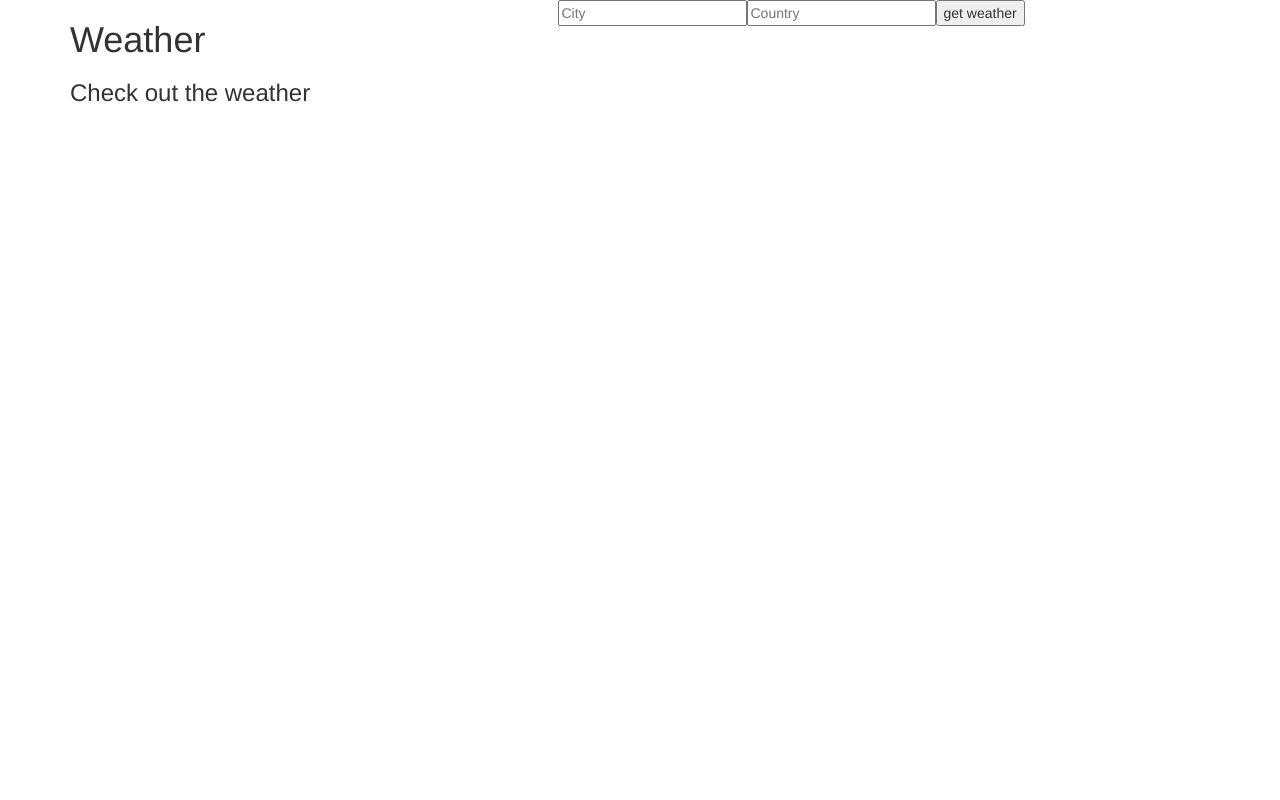
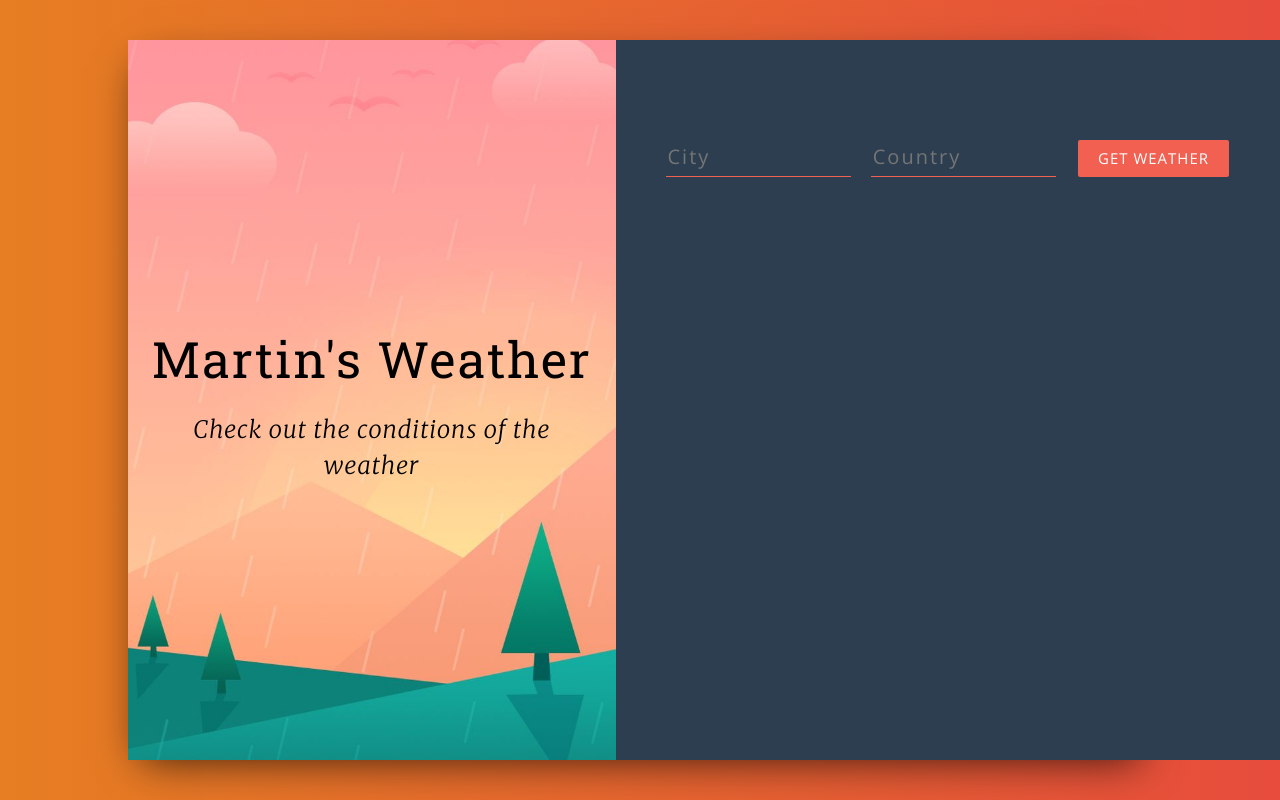
Before and after one commit to MartinLiut/weather-app, a React (Create React App) app: page / in a window 1280 px wide. Built offline with nearby package versions, Linux system fonts and the light colour scheme.

Commit message:
Working on styles II

```diff
--- a/src/App.css
+++ b/src/App.css
@@ -1,28 +1,128 @@
-.App {
-  text-align: center;
+@import url('https://fonts.googleapis.com/css?family=Merriweather:100,200,300,300i,400,400i,700');
+@import url('https://fonts.googleapis.com/css?family=Roboto+Slab:400,700');
+@import url('https://fonts.googleapis.com/css?family=Open+Sans:300,400');
+
+body {
+  font-family: "Open Sans", serif;
 }
 
-.App-logo {
-  animation: App-logo-spin infinite 20s linear;
-  height: 80px;
+.wrapper {
+  background: linear-gradient(to right, #e67e22, #e74c3c);
+  height: 100vh;
+  display: flex;
+  justify-content: center;
+  align-items: center;
 }
 
-.App-header {
-  background-color: #222;
-  height: 150px;
-  padding: 20px;
-  color: white;
+.main {
+  height: 90vh;
+  background: #fff;
+  box-shadow: 0px 13px 40px -13px rgba(0,0,0,0.75);
+  width: 80%;
+  margin: 0 auto;
 }
 
-.App-title {
-  font-size: 1.5em;
+.title-container {
+  height: 90vh;
+  background: url("img/bg.jpg") center center no-repeat;
+  background-size: cover;
+  display: flex;
+  align-items: center;
+  justify-content: center;
+  text-align: center;
+  color: #000;
 }
 
-.App-intro {
-  font-size: large;
+.title-container__title {
+  font-size: 50px;
+  letter-spacing: 2px;
+  line-height: 1.3;
+  font-family: 'Roboto Slab', serif;
 }
 
-@keyframes App-logo-spin {
-  from { transform: rotate(0deg); }
-  to { transform: rotate(360deg); }
+.title-container__subtitle {
+  font-style: italic;
+  font-weight: 100;
+  letter-spacing: 1px;
+  line-height: 1.5;
+  font-family: "Merriweather", serif;
 }
+
+.form-container {
+  background-color: #2c3e50;
+  height: 90vh;
+  padding-top: 100px;
+  padding-left: 50px;
+}
+
+input[type="text"] {
+  background-color: transparent;
+  border: 0;
+  border-bottom: solid 1px #f16051;
+  width: 30%;
+  padding-bottom: 4px;
+  color: #fff !important;
+  font-weight: lighter;
+  letter-spacing: 2px;
+  margin-bottom: 30px;
+  margin-right: 20px;
+  font-size: 20px;
+}
+
+input[type="text"] {
+    outline: none;
+}
+
+input:-webkit-autofill {
+    -webkit-box-shadow: 0 0 0 30px #2c3e50 inset;
+    -webkit-text-fill-color: #fff !important;
+}
+
+button {
+  border: 0;
+  padding: 8px 20px;
+  margin: 0 2px;
+  border-radius: 2px;
+  font-weight: lighter;
+  letter-spacing: 1px;
+  font-size: 15px;
+  cursor: pointer;
+  background-color: #f16051;
+  color: #fff;
+  font-weight: 100;
+  text-transform: uppercase;
+}
+
+button:active {
+  outline: none;
+}
+
+.weather__info {
+  width: 60%;
+  font-size: 20px;
+  font-weight: 200;
+  letter-spacing: 2px;
+}
+
+.weather__key {
+  color: #f16051;
+  border-bottom: solid 2px rgba(255,255,255,0.06);
+  padding: 20px 0 20px 0;
+  font-weight: 400;
+}
+
+.weather__key:last-child {
+  border: 0;
+}
+
+.weather__value {
+  color: #fff;
+  font-weight: 200;
+}
+
+.weather__error {
+  color: #f16051;
+  font-size: 20px;
+  letter-spacing: 1px;
+  font-weight: 200;
+}
--- a/src/App.jsx
+++ b/src/App.jsx
@@ -1,5 +1,6 @@
 import React, { Component } from 'react';
 import 'bootstrap/dist/css/bootstrap.min.css';
+import './App.css';
 import Titles from './components/titles';
 import Form from './components/form';
 import Weather from './components/weather';
--- a/src/components/titles.jsx
+++ b/src/components/titles.jsx
@@ -2,9 +2,9 @@
 
 const Titles = () => {
     return (
-        <section className="titles">
-            <h1>Weather</h1>
-            <h3>Check out the weather</h3>
+        <section>
+            <h1 className="title-container__title">Martin's Weather</h1>
+            <h3 className="title-container__subtitle">Check out the conditions of the weather</h3>
         </section>
     );
 }
--- a/src/components/weather.jsx
+++ b/src/components/weather.jsx
@@ -2,12 +2,12 @@
 
 const Weather = props => {
     return (
-        <div>
-            {props.country && props.city && <p>country: {props.country}, city: {props.city}</p>}
-            {props.temperature && <p>Temperature: {props.temperature}</p>}
-            {props.humedity && <p>humedity: {props.humedity}</p>}
-            {props.description && <p>description: {props.description}</p>}
-            {props.error && <p>{props.error}</p>}
+        <div className="weather__info">
+            {props.country && props.city && <p className="weather__key"><span>Place: {props.country}, city: {props.city}</span></p>}
+            {props.temperature && <p className="weather__key"><span>Temperature: {props.temperature}</span></p>}
+            {props.humedity && <p className="weather__key"><span>humedity: {props.humedity}</span></p>}
+            {props.description && <p className="weather__key"><span>Description: {props.description}</span></p>}
+            {props.error && <p className="weather__key"><span>{props.error}</span></p>}
         </div>
     );
 }
```
Also changed, not shown: src/img/bg.jpg (added), 1 other file (tests, documents, lock files or other folders).
